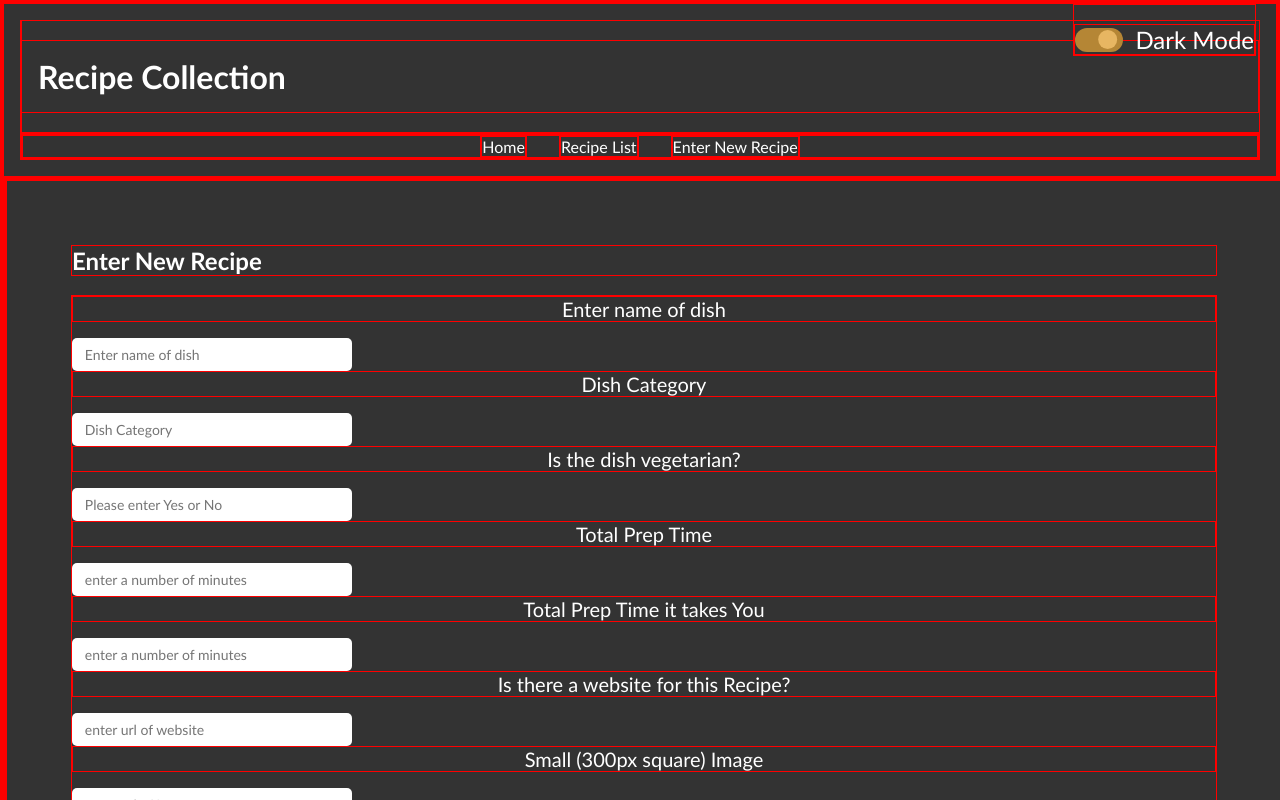
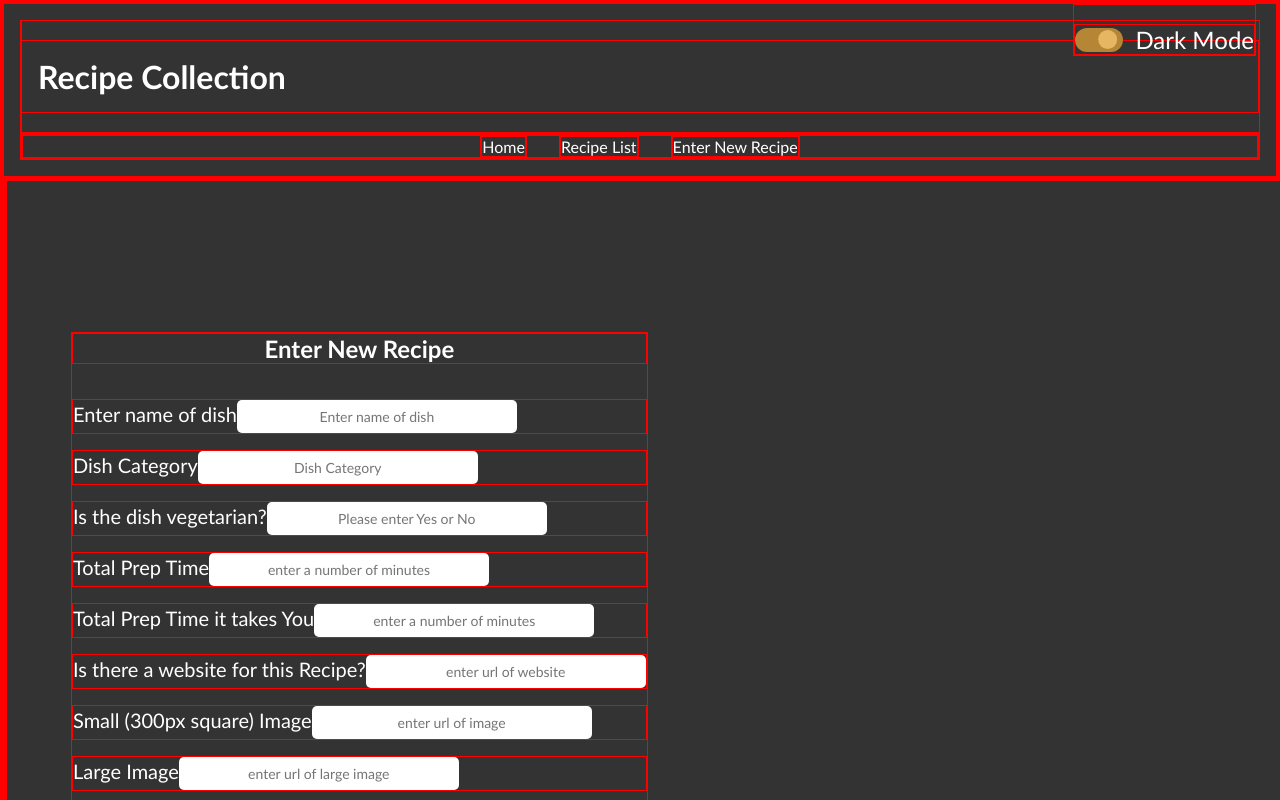
Before and after one commit to jawajamaa/react-project-recipe, a React (Create React App) app: page /NewRecipe in a window 1280 px wide. Shown: the top 800 px of the page. Built offline with nearby package versions, Linux system fonts and the light colour scheme; data requests are answered from the project's data file.

Commit message:
form styling improved but still wip

```diff
--- a/src/components/NewRecipe.css
+++ b/src/components/NewRecipe.css
@@ -18,22 +18,30 @@
 .form-box{
     min-width: 100%;
     height: 100vh;
-    border: 1px solid red;
+    /* border: 1px solid rgb(255, 247, 0); */
     margin: 0vw;
     padding: 5vw;
     position: relative;
+    display: flex;
+    align-items: center;
+    text-align: center;
+}
+
+.form-box h2{
+    margin: 0 0 2vh 0;
 }
 
 .form-box label{
     display: block;
-    text-align: center;
+    text-align: justify;
     font-size: 20px;
     margin: 0 0 2vh 0;
 }
 
 .form-box input{
-    display: block;
-    /* text-align: center; */
+    /* display: block; */
+    text-align: center;
+    /* align-items: center; */
     width: 20em;
     padding: 0.5rem 0.8rem 0.5rem 0.8rem;
     border: 0;
--- a/src/components/NewRecipe.js
+++ b/src/components/NewRecipe.js
@@ -79,10 +79,10 @@ function NewRecipe() {
         <div className = { className } >
             <form onSubmit = { handleSubmit }>
                 <div className = "form-box">
-                    <h2>Enter New Recipe</h2>
-                    <br />
                     <div>
-                        <label>Enter name of dish</label>
+                        <h2>Enter New Recipe</h2>
+                        <br />
+                        <label>Enter name of dish
                         <input
                             type = "text"
                             name = "name"
@@ -90,7 +90,8 @@ function NewRecipe() {
                             value = { name }
                             onChange = { handleChange }
                         />
-                        <label>Dish Category</label>
+                        </label>
+                        <label>Dish Category
                         <input
                             type = "text"
                             name = "category"
@@ -98,7 +99,8 @@ function NewRecipe() {
                             value = { category }
                             onChange = { handleChange }
                         />
-                        <label>Is the dish vegetarian?</label>
+                        </label>
+                        <label>Is the dish vegetarian?
                         <input
                             type = "text"
                             name = "vegetarian"
@@ -106,7 +108,8 @@ function NewRecipe() {
                             value = { vegetarian }
                             onChange = { handleChange }
                         />
-                        <label>Total Prep Time</label>
+                        </label>
+                        <label>Total Prep Time
                         <input
                             type = "text"
                             name = "prepTime"
@@ -115,7 +118,8 @@ function NewRecipe() {
                             value = { prepTime }
                             onChange = { handleChange }
                         />
-                        <label>Total Prep Time it takes You</label>
+                        </label>
+                        <label>Total Prep Time it takes You
                         <input
                             type = "text"
                             name = "myPrepTime"
@@ -123,7 +127,8 @@ function NewRecipe() {
                             value = { myPrepTime }
                             onChange = { handleChange }
                         />
-                        <label>Is there a website for this Recipe?</label>
+                        </label>
+                        <label>Is there a website for this Recipe?
                         <input
                             type = "text"
                             name = "url"
@@ -131,7 +136,8 @@ function NewRecipe() {
                             value = { url }
                             onChange = { handleChange }
                         />
-                        <label>Small (300px square) Image</label>
+                        </label>
+                        <label>Small (300px square) Image
                         <input
                             type = "text"
                             name = "thumb"
@@ -139,7 +145,8 @@ function NewRecipe() {
                             value = { thumb }
                             onChange = { handleChange }
                         />
-                        <label>Large Image</label>
+                        </label>
+                        <label>Large Image
                         <input
                             type = "text"
                             name = "image"
@@ -147,6 +154,7 @@ function NewRecipe() {
                             value = { image }
                             onChange = { handleChange }
                         />
+                        </label>
                         <button
                         type = "submit"
                         >Add Recipe</button>
```
